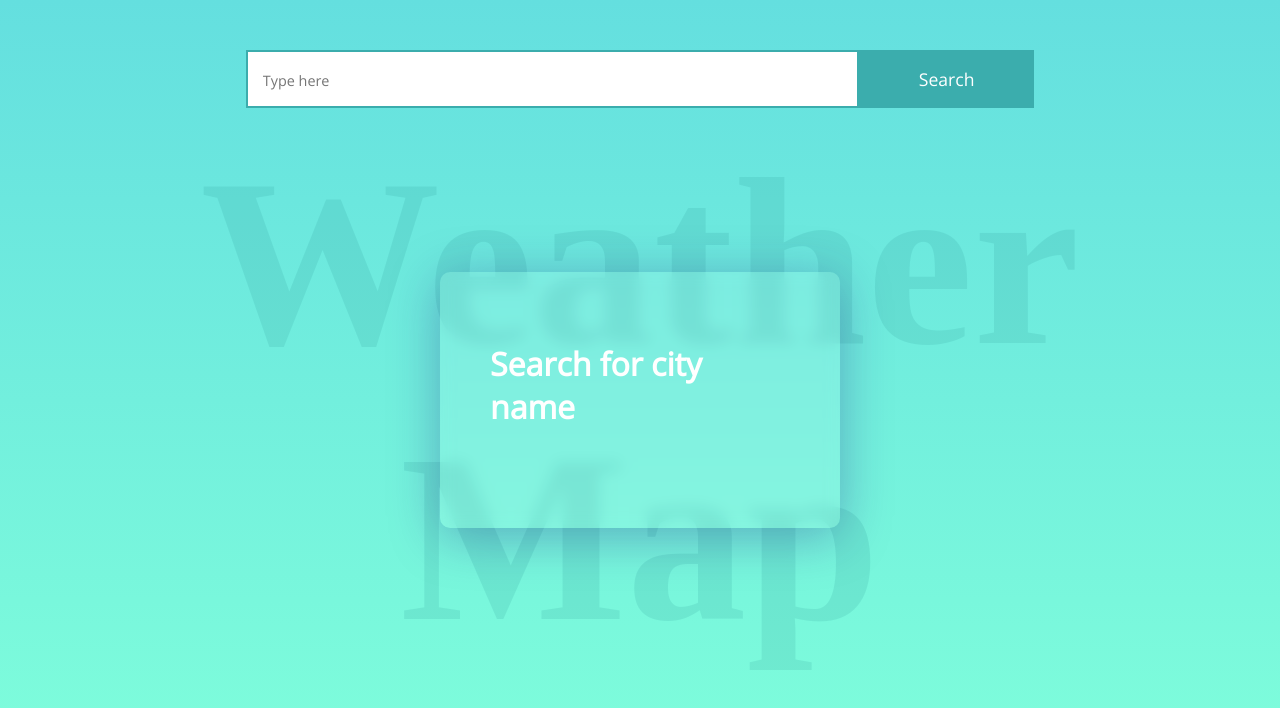
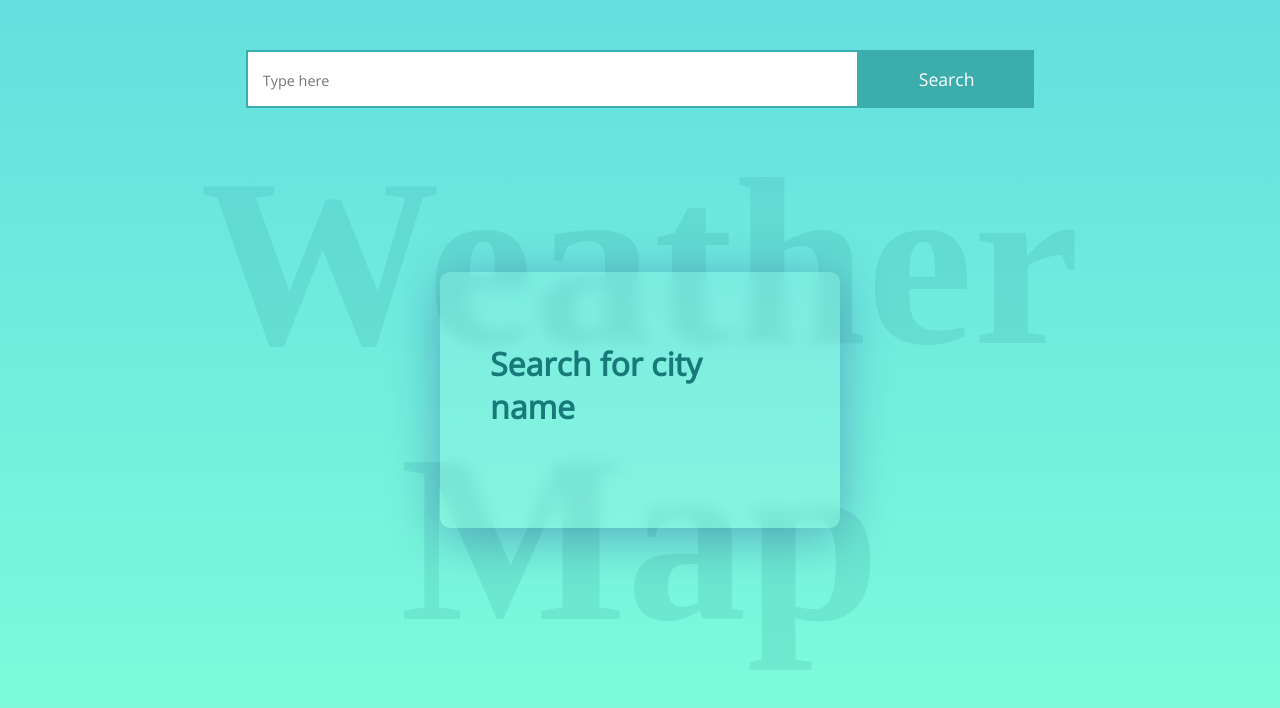
Before and after one commit to Debojyotibabai/weatherApp, a React (Create React App) app: page / in a window 1280 px wide. Shown: the top 708 px of the page. Built offline with nearby package versions, Linux system fonts and the light colour scheme; a web font is replaced by a local one.

Commit message:
css file update

```diff
--- a/src/index.css
+++ b/src/index.css
@@ -74,8 +74,7 @@ body {
 }
 .result h1 {
   font-size: 2rem;
-  /* color: #187979; */
-  color: white;
+  color: #187979;
 }
 .result h3 {
   color: #3badad;
```
